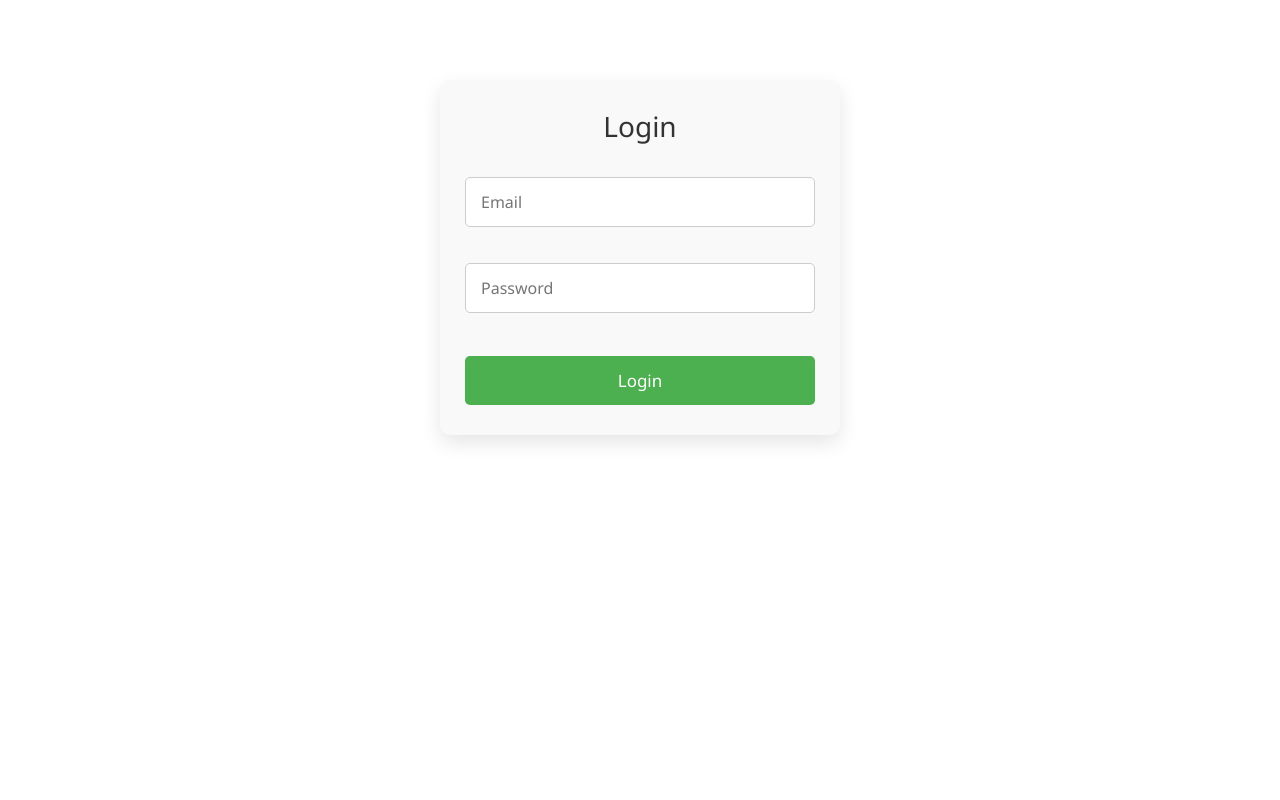
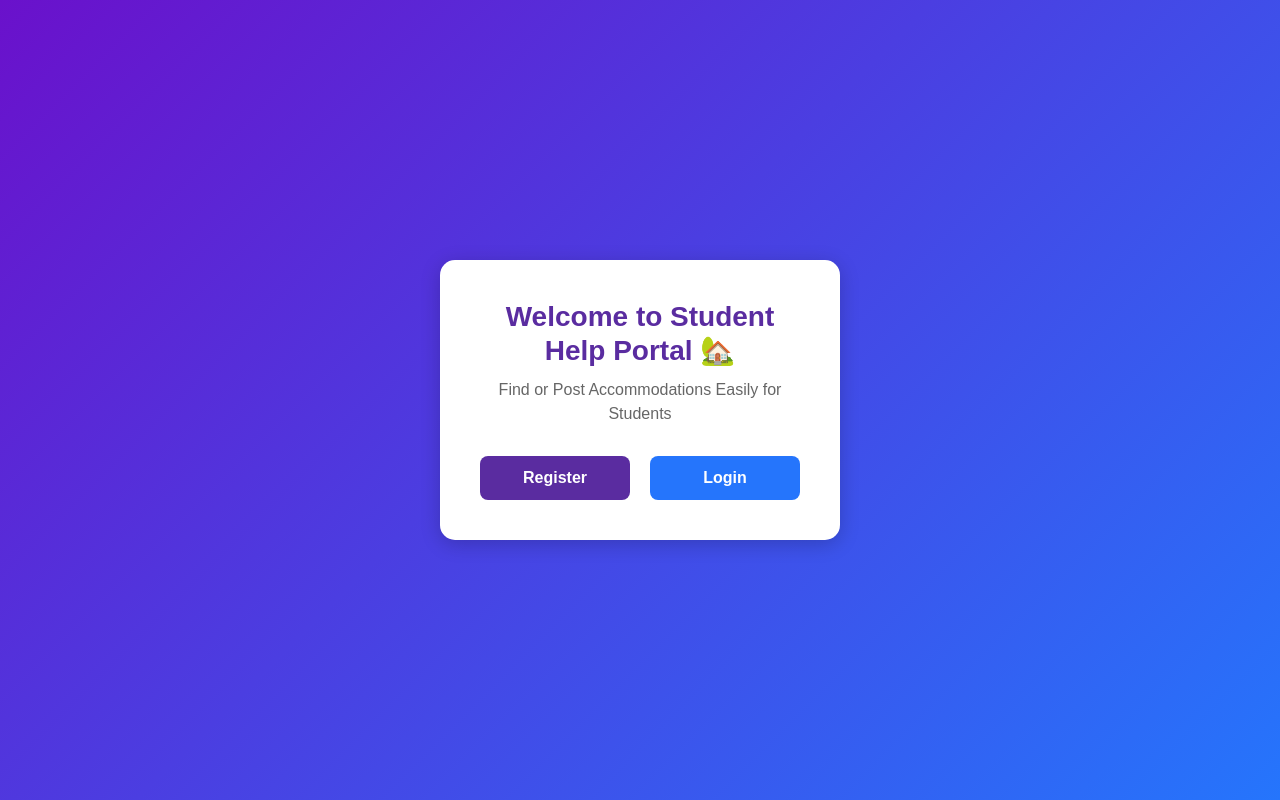
Before and after one commit to Nausheen-ux/FinalYear_Project, a React (Create React App) app: page /HomePage in a window 1280 px wide. Before the commit this address led to /login. Built offline with nearby package versions, Linux system fonts and the light colour scheme.

Commit message:
HomePage added

```diff
--- a/src/App.jsx
+++ b/src/App.jsx
@@ -11,6 +11,7 @@ import PostedProperties from "./components/PostedProperties";
 import LandingPage from "./components/LandingPage";
 import MyProfile from "./components/MyProfile";
 import EmergencyContacts from "./components/EmergencyContacts";
+import HomePage from "./components/HomePage";
 
 // ✅ Private route for logged-in users
 function PrivateRoute({ children }) {
@@ -22,7 +23,9 @@ export default function App() {
   return (
     <Routes>
       {/* Default route */}
-      <Route path="/" element={<Navigate to="/login" />} />
+      <Route path="/" element={<Navigate to="/HomePage" />} />
+
+    <Route path="/HomePage" element={<HomePage />} />
 
       {/* Auth routes */}
       <Route path="/register" element={<Register />} />
@@ -113,7 +116,7 @@ export default function App() {
 
 
       {/* Fallback */}
-      <Route path="*" element={<Navigate to="/login" />} />
+      <Route path="*" element={<Navigate to="/HomePage" />} />
     </Routes>
   );
 }
--- /dev/null
+++ b/src/components/HomePage.css
@@ -0,0 +1,72 @@
+body {
+  margin: 0;
+  font-family: "Poppins", sans-serif;
+  background: linear-gradient(135deg, #6a11cb 0%, #2575fc 100%);
+  height: 100vh;
+}
+
+.home-container {
+  display: flex;
+  justify-content: center;
+  align-items: center;
+  height: 100vh;
+}
+
+.home-card {
+  background-color: #ffffff;
+  border-radius: 15px;
+  box-shadow: 0 4px 20px rgba(0, 0, 0, 0.2);
+  text-align: center;
+  padding: 40px;
+  max-width: 400px;
+  width: 90%;
+}
+
+.home-title {
+  color: #5a2ca0;
+  font-size: 28px;
+  font-weight: 700;
+  margin-bottom: 10px;
+}
+
+.home-subtitle {
+  color: #666;
+  margin-bottom: 30px;
+  font-size: 16px;
+}
+
+.home-buttons {
+  display: flex;
+  justify-content: center;
+  gap: 20px;
+}
+
+.btn {
+  padding: 10px 20px;
+  border: none;
+  border-radius: 8px;
+  font-size: 16px;
+  font-weight: 600;
+  cursor: pointer;
+  transition: transform 0.2s ease, background-color 0.3s;
+}
+
+.btn-register {
+  background-color: #5a2ca0;
+  color: white;
+}
+
+.btn-register:hover {
+  background-color: #481c80;
+  transform: scale(1.05);
+}
+
+.btn-login {
+  background-color: #2575fc;
+  color: white;
+}
+
+.btn-login:hover {
+  background-color: #0f4cd3;
+  transform: scale(1.05);
+}
--- /dev/null
+++ b/src/components/HomePage.jsx
@@ -0,0 +1,27 @@
+import React from "react";
+import { useNavigate } from "react-router-dom";
+import "./HomePage.css"; // Import CSS
+
+
+export default function HomePage() {
+  const navigate = useNavigate();
+
+  return (
+    <div className="home-container">
+      <div className="home-card">
+        <h1 className="home-title">Welcome to Student Help Portal 🏡</h1>
+        <p className="home-subtitle">
+          Find or Post Accommodations Easily for Students
+        </p>
+        <div className="home-buttons">
+          <button className="btn btn-register" onClick={() => navigate("/register")}>
+            Register
+          </button>
+          <button className="btn btn-login" onClick={() => navigate("/login")}>
+            Login
+          </button>
+        </div>
+      </div>
+    </div>
+  );
+}
```
Also changed, not shown: 2 other files (tests, documents, lock files or other folders).
